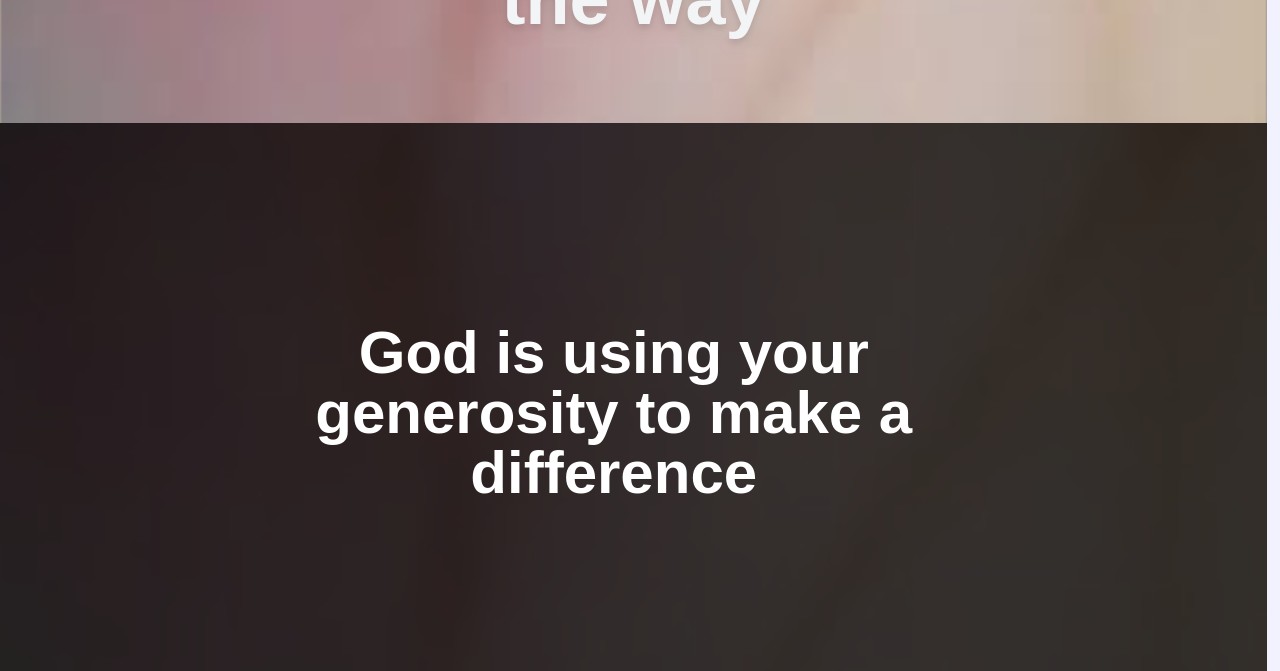
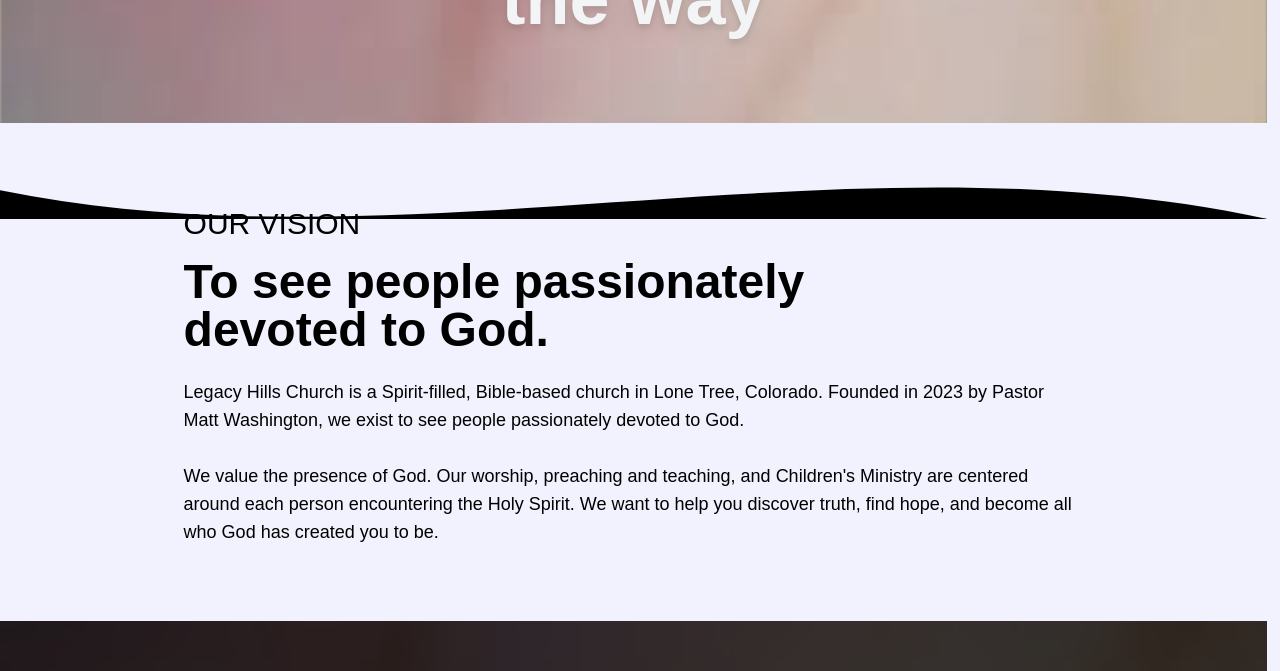
Before and after one commit to somawayapp/church, a React (Vite) app in the folder client/: page / in a window 1280 px wide. Shown: the part 2440-3111 px from the top of the page. Built offline with nearby package versions, Linux system fonts and the light colour scheme; no server answers.

Commit message:
Initial commit with new code

```diff
--- a/client/src/routes/Homepage.jsx
+++ b/client/src/routes/Homepage.jsx
@@ -201,6 +201,43 @@
 </div>
 
 
+
+
+
+
+<div className="bg-[var(--bg)]">
+  <svg
+    xmlns="http://www.w3.org/2000/svg"
+    viewBox="0 0 1440 320"
+    preserveAspectRatio="none"
+    className="absolute top-0 left-0 w-full h-24 z-10"
+    style={{ transform: "rotate(180deg)" }}
+  >
+    <path fill="currentColor" d="M0,0 C 480,225 975,-180 1440,32 L1440,0 L0,0 Z" />
+    <path fill="currentColor" d="M0,0 C 480,305 975,-180 1440,96 L1440,0 L0,0 Z" />
+  </svg>
+
+  <div className="px-3 md:px-[100px] py-[50px] md:py-[75px]">
+    <div className="max-w-[900px] mx-auto">
+      <p className="text-2xl md:text-3xl mt-4 md:mt-2">OUR VISION</p>
+
+      <p className="text-3xl md:text-5xl py-4 font-semibold">
+        To see people passionately <br />
+        devoted to God.
+      </p>
+
+      <p className="text-sm mt-1 md:mt-2 md:text-lg">
+        Legacy Hills Church is a Spirit-filled, Bible-based church in Lone Tree, Colorado. Founded in 2023 by Pastor
+        Matt Washington, we exist to see people passionately devoted to God.
+        <br />
+        <br />
+        We value the presence of God. Our worship, preaching and teaching, and Children's Ministry are centered around
+        each person encountering the Holy Spirit. We want to help you discover truth, find hope, and become all who God
+        has created you to be.
+      </p>
+    </div>
+  </div>
+</div>
 
 
 
```
